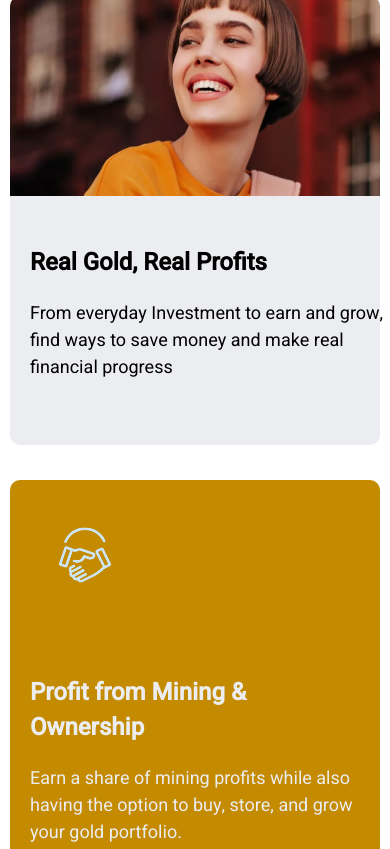
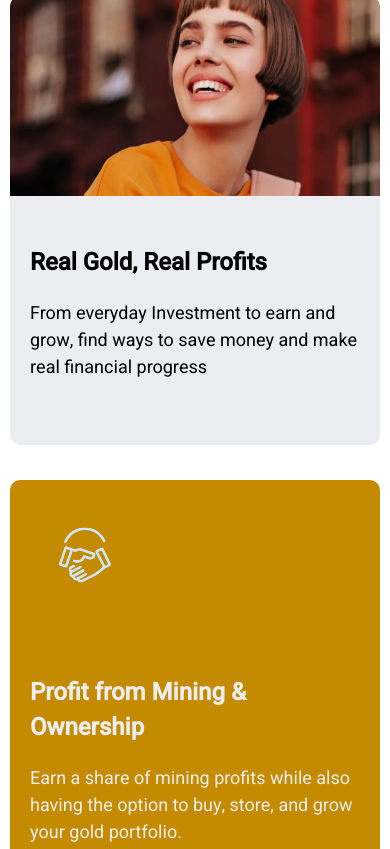
Before and after one commit to MasaTech24/alluragold, a plain HTML site: page index.html in a window 390 px wide. Shown: the part 1159-2008 px from the top of the page. Drawn offline with Linux system fonts and the light colour scheme; a web font is replaced by a local one.

Commit message:
Add files via upload

```diff
--- a/styles/home.css
+++ b/styles/home.css
@@ -616,6 +616,9 @@ footer p{
   .card-body {
     height: 250px;
   }
+  .card-body p {
+    width: 100%;
+  }
   .section4{
     flex-direction: column;
   }
```
